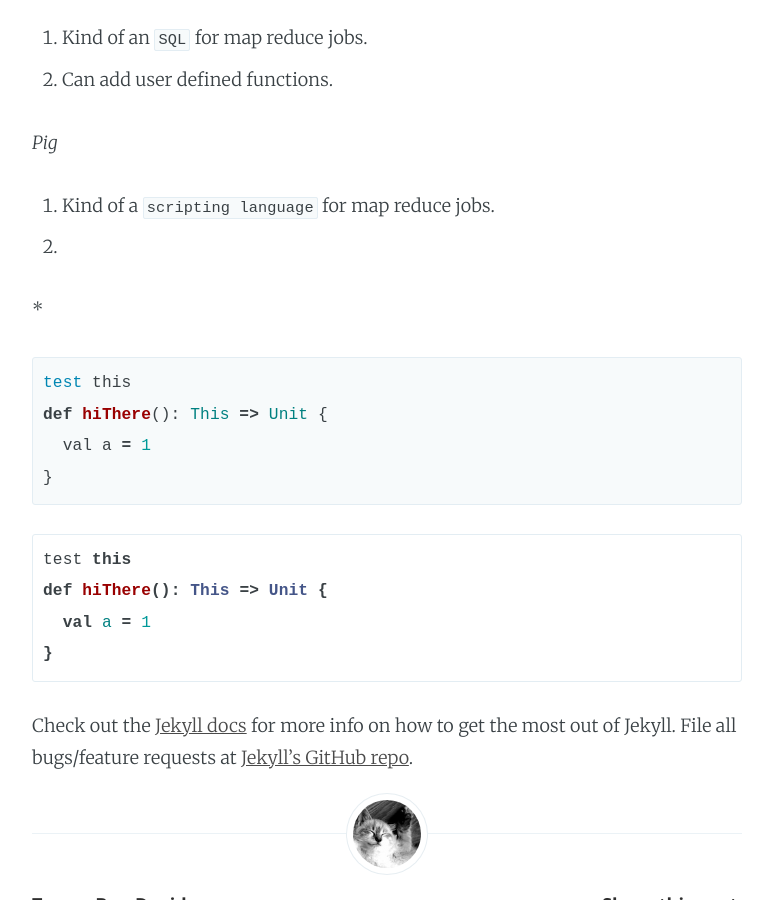
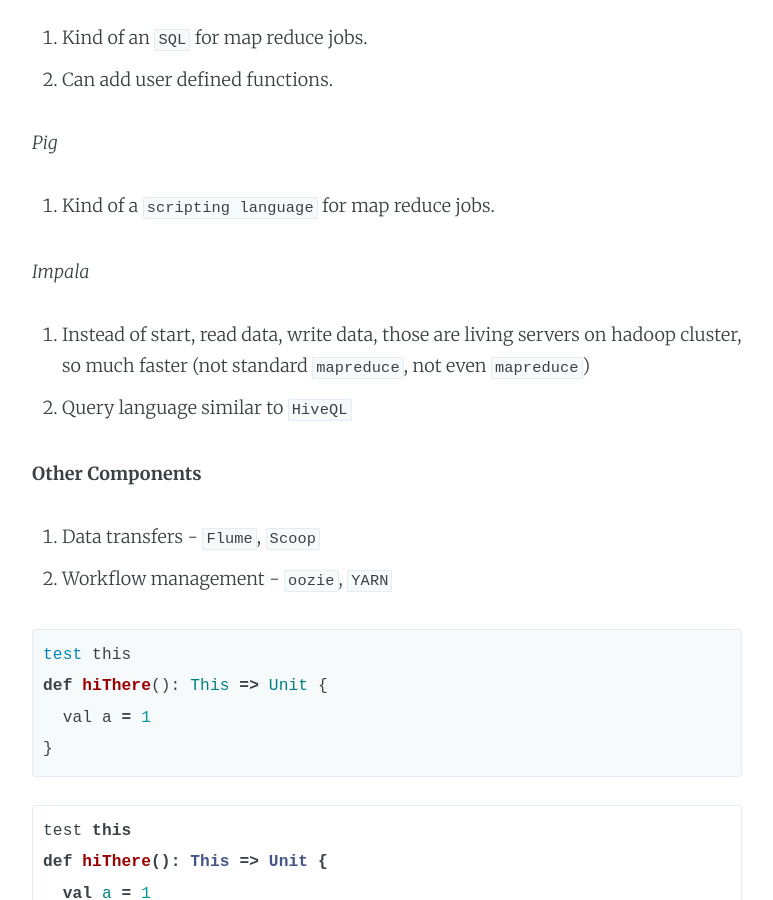
Before and after one commit to tomer-ben-david/tomer-ben-david.github.io.jekyll, a Jekyll site: the page built from _posts/2015-12-18-hadoop.markdown, in a window 1280 px wide and 900 px high, scrolled down 687 px. Shown: the whole window, without its empty margins (253-1026 px from the left). Built offline with Jekyll 4.4.1, drawn with Linux system fonts in a browser that asks for light colours; Markdown is read by kramdown in place of the engine named in the settings.

Commit message:
hadoop summary

```diff
--- a/_posts/2015-12-18-hadoop.markdown
+++ b/_posts/2015-12-18-hadoop.markdown
@@ -22,9 +22,17 @@ categories: dev,datascience
 *Pig*
 
 1. Kind of a `scripting language` for map reduce jobs.
-1.
 
-*
+*Impala*
+
+1. Instead of start, read data, write data, those are living servers on hadoop cluster, so much faster (not standard `mapreduce`, not even `mapreduce`)
+1. Query language similar to `HiveQL`
+
+**Other Components**
+1. Data transfers - `Flume`, `Scoop`
+1. Workflow management - `oozie`, `YARN`
+
+
 
 {% highlight ruby %}
 
```
